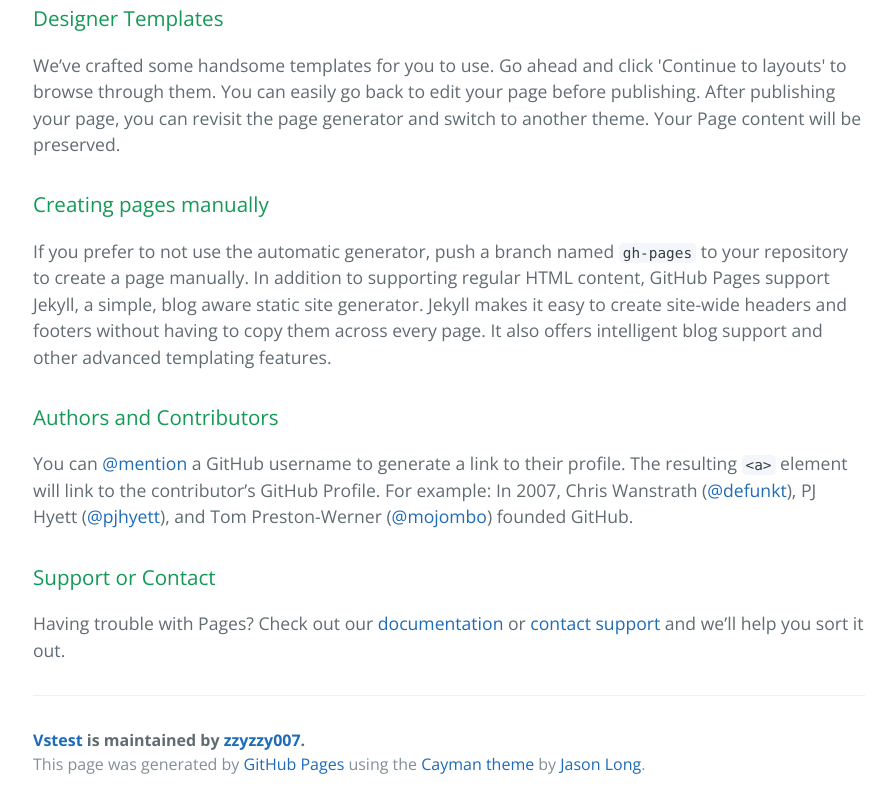
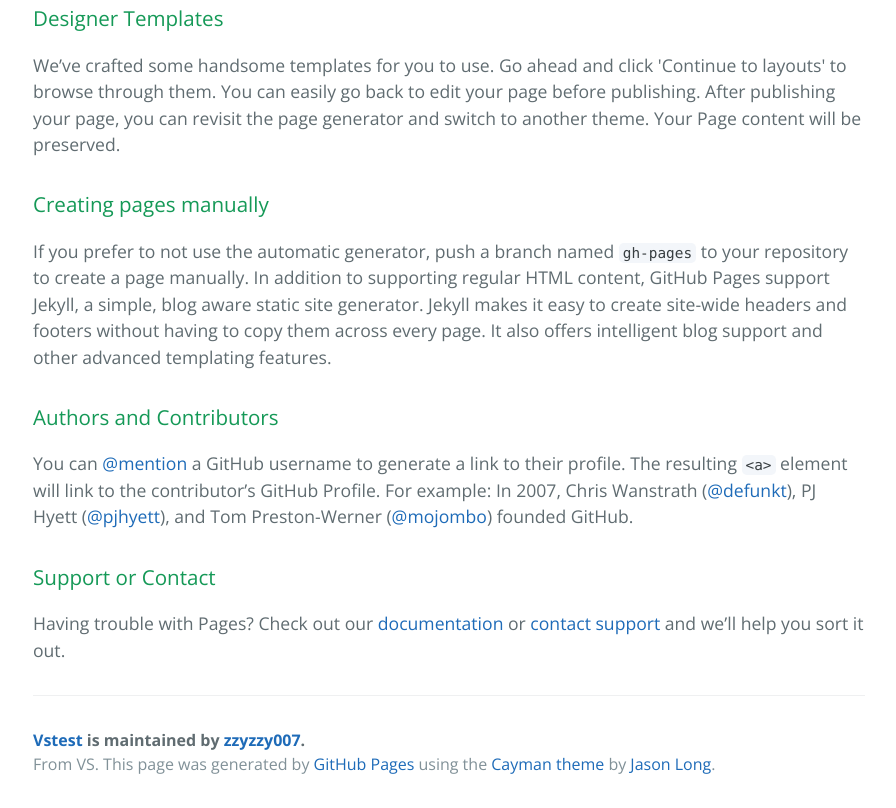
Before and after one commit to zzyzzy007/vstest, a plain HTML site: page index.html in a window 1280 px wide. Shown: the part 551-1359 px from the top of the page, without its empty margins (191-1087 px from the left). Drawn offline with nearby package versions, Linux system fonts and the light colour scheme.

Commit message:
commit test1

```diff
--- a/index.html
+++ b/index.html
@@ -47,7 +47,7 @@
       <footer class="site-footer">
         <span class="site-footer-owner"><a href="https://github.com/zzyzzy007/vstest">Vstest</a> is maintained by <a href="https://github.com/zzyzzy007">zzyzzy007</a>.</span>
 
-        <span class="site-footer-credits">This page was generated by <a href="https://pages.github.com">GitHub Pages</a> using the <a href="https://github.com/jasonlong/cayman-theme">Cayman theme</a> by <a href="https://twitter.com/jasonlong">Jason Long</a>.</span>
+        <span class="site-footer-credits">From VS. This page was generated by <a href="https://pages.github.com">GitHub Pages</a> using the <a href="https://github.com/jasonlong/cayman-theme">Cayman theme</a> by <a href="https://twitter.com/jasonlong">Jason Long</a>.</span>
       </footer>
 
     </section>
```
